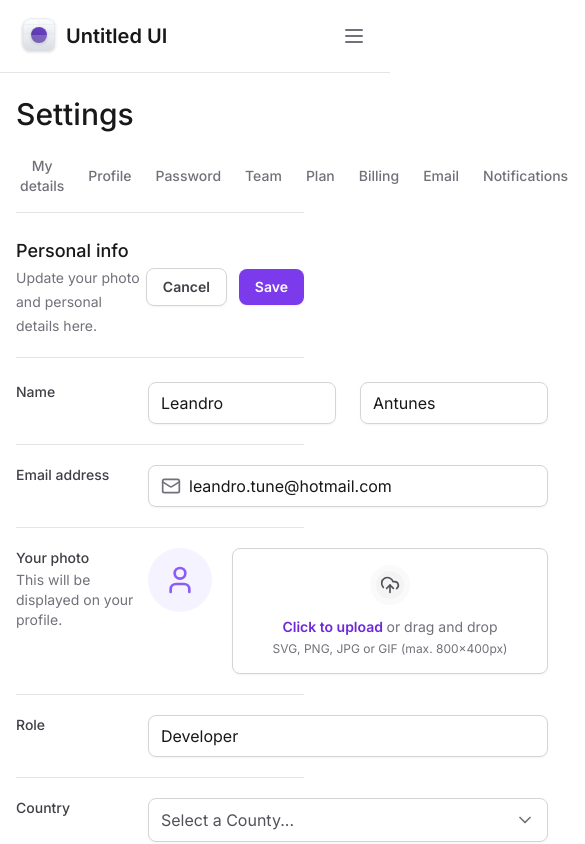
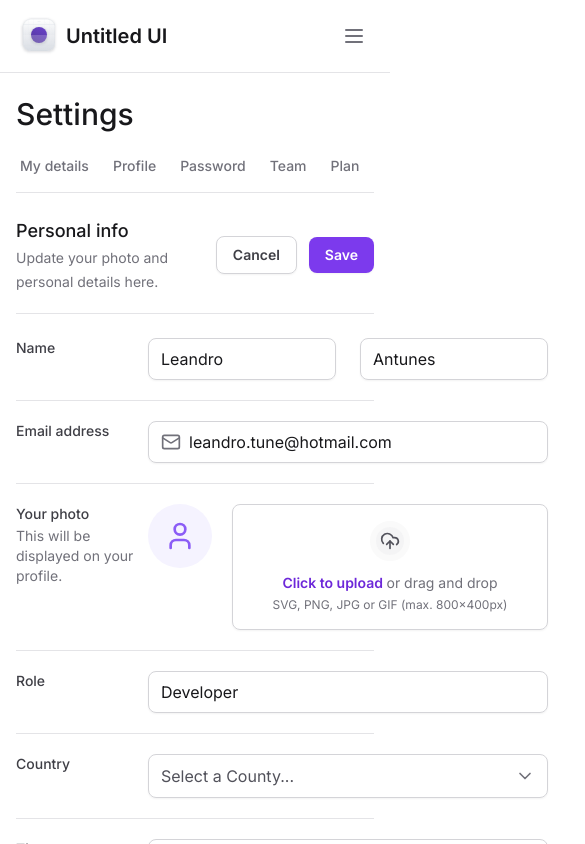
Before and after one commit to leandrotune/tailwindcss-next13, a Next.js app: page / in a window 390 px wide. Shown: the top 844 px of the page, 585 px wide, since content can reach past the window. Built offline with nearby package versions, Linux system fonts and the light colour scheme.

Commit message:
responsividade das abas

```diff
--- a/package.json
+++ b/package.json
@@ -11,6 +11,7 @@
   "dependencies": {
     "@formkit/auto-animate": "^0.7.0",
     "@radix-ui/react-collapsible": "^1.0.3",
+    "@radix-ui/react-scroll-area": "^1.0.4",
     "@radix-ui/react-select": "^1.2.2",
     "@radix-ui/react-tabs": "^1.0.4",
     "@types/node": "20.4.6",
--- a/src/app/layout.tsx
+++ b/src/app/layout.tsx
@@ -15,7 +15,7 @@
   return (
     <html lang="en" className="antialiased">
       <body className={inter.className}>
-        <div className="grid min-h-screen grid-cols-app">
+        <div className="min-h-screen lg:grid lg:grid-cols-app">
           <Sidebar />
 
           <main className="px-4 pb-12 pt-24 lg:col-start-2 lg:px-8 lg:pt-8">
--- a/src/components/SettingsTabs/Index.tsx
+++ b/src/components/SettingsTabs/Index.tsx
@@ -1,5 +1,6 @@
 'use client'
 import * as Tabs from '@radix-ui/react-tabs'
+import * as ScrollArea from '@radix-ui/react-scroll-area'
 import { TabItem } from './TabItem'
 import { useState } from 'react'
 
@@ -8,6 +9,8 @@
 
   return (
     <Tabs.Root value={currentTab} onValueChange={setCurrentTab}>
+      <ScrollArea.Root className="w-full" type="scroll">
+        <ScrollArea.Viewport className="w-full overflow-scroll">
           <Tabs.List className="mt-6 flex w-full items-center gap-4 border-b border-zinc-200">
             <TabItem
               title="My details"
@@ -24,8 +27,16 @@
               value="Password"
               isSelected={currentTab === 'Password'}
             />
-        <TabItem title="Team" value="Team" isSelected={currentTab === 'Team'} />
-        <TabItem title="Plan" value="Plan" isSelected={currentTab === 'Plan'} />
+            <TabItem
+              title="Team"
+              value="Team"
+              isSelected={currentTab === 'Team'}
+            />
+            <TabItem
+              title="Plan"
+              value="Plan"
+              isSelected={currentTab === 'Plan'}
+            />
             <TabItem
               title="Billing"
               value="Billing"
@@ -46,8 +57,21 @@
               value="Integrations"
               isSelected={currentTab === 'Integrations'}
             />
-        <TabItem title="API" value="API" isSelected={currentTab === 'API'} />
+            <TabItem
+              title="API"
+              value="API"
+              isSelected={currentTab === 'API'}
+            />
           </Tabs.List>
+        </ScrollArea.Viewport>
+
+        <ScrollArea.Scrollbar
+          className="flex h-0.5 translate-y-1.5 touch-none flex-col bg-zinc-100"
+          orientation="horizontal"
+        >
+          <ScrollArea.Thumb className="relative flex-1 rounded-lg bg-zinc-300" />
+        </ScrollArea.Scrollbar>
+      </ScrollArea.Root>
     </Tabs.Root>
   )
 }
--- a/src/components/SettingsTabs/TabItem.tsx
+++ b/src/components/SettingsTabs/TabItem.tsx
@@ -13,7 +13,7 @@
       className="group relative px-1 pb-4 text-sm font-medium text-zinc-500 outline-none data-[state=active]:text-violet-700"
       value={value}
     >
-      <span className="rounded group-focus-visible:ring-1 group-focus-visible:ring-violet-400 group-focus-visible:ring-offset-4">
+      <span className="whitespace-nowrap rounded group-focus-visible:ring-1 group-focus-visible:ring-violet-400 group-focus-visible:ring-offset-4">
         {title}
       </span>
 
```
Also changed, not shown: 1 other file (tests, documents, lock files or other folders). Lines whose indentation alone changed are shown as unchanged.
